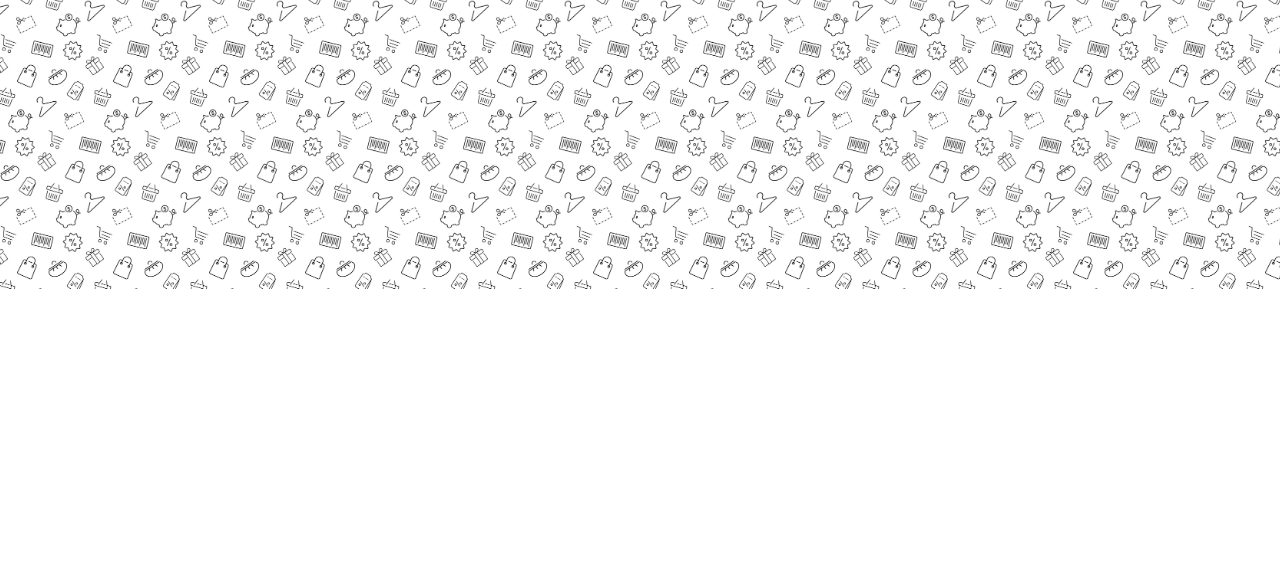
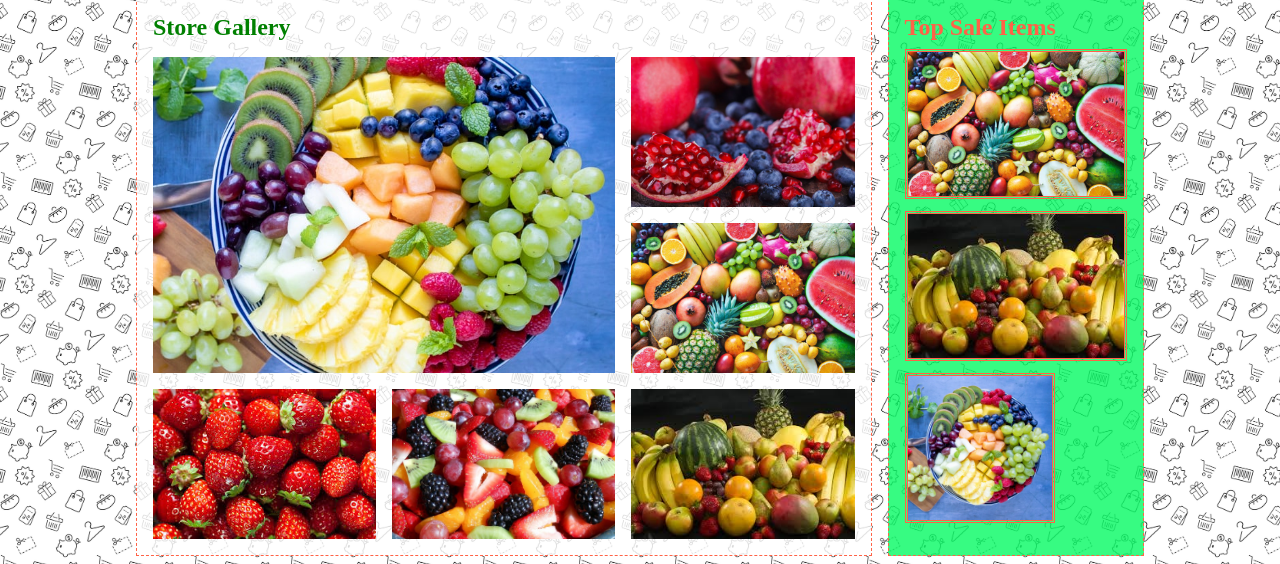
Before and after one commit to RTeeen/LangleyFarmMarket, a website: page index.html in a window 1280 px wide. Shown: the part 516-1080 px from the top of the page. Before the commit the page ends 805 px from the top, so only its background shows below. Drawn offline with nearby package versions, Linux system fonts and the light colour scheme; a web font is replaced by a local one.

Commit message:
Added Main content

```diff
--- a/index.html
+++ b/index.html
@@ -25,9 +25,29 @@
         </ul>
     </nav>
 
-    <main>
 
-      </main>
+        <main>
+			<section class="featured">
+				<h2>Top Sale Items</h2>
+
+				<img src="./assets/SlideShow/1.jpg" alt="blue latte">
+				<img src="./assets/SlideShow/2.jpg" alt="jelly fish">
+				<img src="./assets/SlideShow/3.jpg" alt="coffee">
+			</section>
+
+			<section class="gallery">
+				<h2>Store Gallery</h2>
+
+				<img src="./assets/SlideShow/3.jpg" alt="Ice cap">
+				<img src="./assets/SlideShow/6.jpg" alt="surfer on beach">
+				<img src="./assets/SlideShow/1.jpg" alt="blue latte">
+				<img src="./assets/SlideShow/4.jpg" alt="jelly fish">
+				<img src="./assets/SlideShow/5.jpg" alt="coffee">
+				<img src="./assets/SlideShow/2.jpg" alt="fox">
+
+			</section>
+		</main>
+
 </div>
 
 
--- a/styles/style.css
+++ b/styles/style.css
@@ -62,11 +62,93 @@ a{
     margin-left: 5px;
 }
 main{
+    /* GRID */
     display: grid;
-    grid-template-columns: 100px auto 100px;
-    grid-template-rows: 300px;
+    grid-template-columns: 3fr 1fr;
+    justify-content: center;
+    margin-left: 10%;
+    margin-right: 10%;
 
 }
+.featured {
+    grid-column: 2;
+    grid-row: 2;
+  }
+  .gallery {
+    grid-column: 1;
+    grid-row: 2;
+  }
+
+  section {
+    margin: 0.5rem;
+  }
+
+  .gallery {
+    padding: 1rem;
+    color: green;
+    background-color:rgba(255,255,255,0.8);
+    border: 1px dashed tomato;
+
+    /* GRID */
+    display: grid;
+    grid-template-columns: 1fr 1fr 1fr;
+    grid-template-rows: min-content;
+    grid-auto-rows: 150px;
+
+    grid-gap: 1rem;
+  }
+
+  .gallery h2 {
+    grid-column: 1 / 4;
+  }
+
+  .gallery img {
+
+    /* OBJECT FIT */
+    height: 100%;
+    width: 100%;
+    object-fit: cover;
+  }
+
+  .gallery img:first-of-type {
+    grid-column: 1/3;
+    grid-row: 2/4;
+  }
+
+  .featured {
+    border: 1px dashed tomato;
+    align-items: center;
+    background-color:rgba(6, 250, 99, 0.8);
+    color: tomato;
+    padding: 1rem;
+  }
+
+  .featured img {
+    height: 150px;
+    object-fit: cover;
+
+    margin-top: 0.5rem;
+
+    /* BOX-SIZING */
+    border: 3px double tomato;
+    box-sizing: border-box;
+  }
+
+  img{
+    transition-duration: 1s;
+    animation-direction: alternate;
+    z-index: 1;
+    opacity: 1;
+
+  }
+  img:hover{
+    transition:all .5s ease-in-out;
+    transform: scale(1.08, 1.08);
+    z-index: 1;
+  }
+
+
+
 /*TEST*/
 #slide_show{
     grid-column: 2/3;
```
